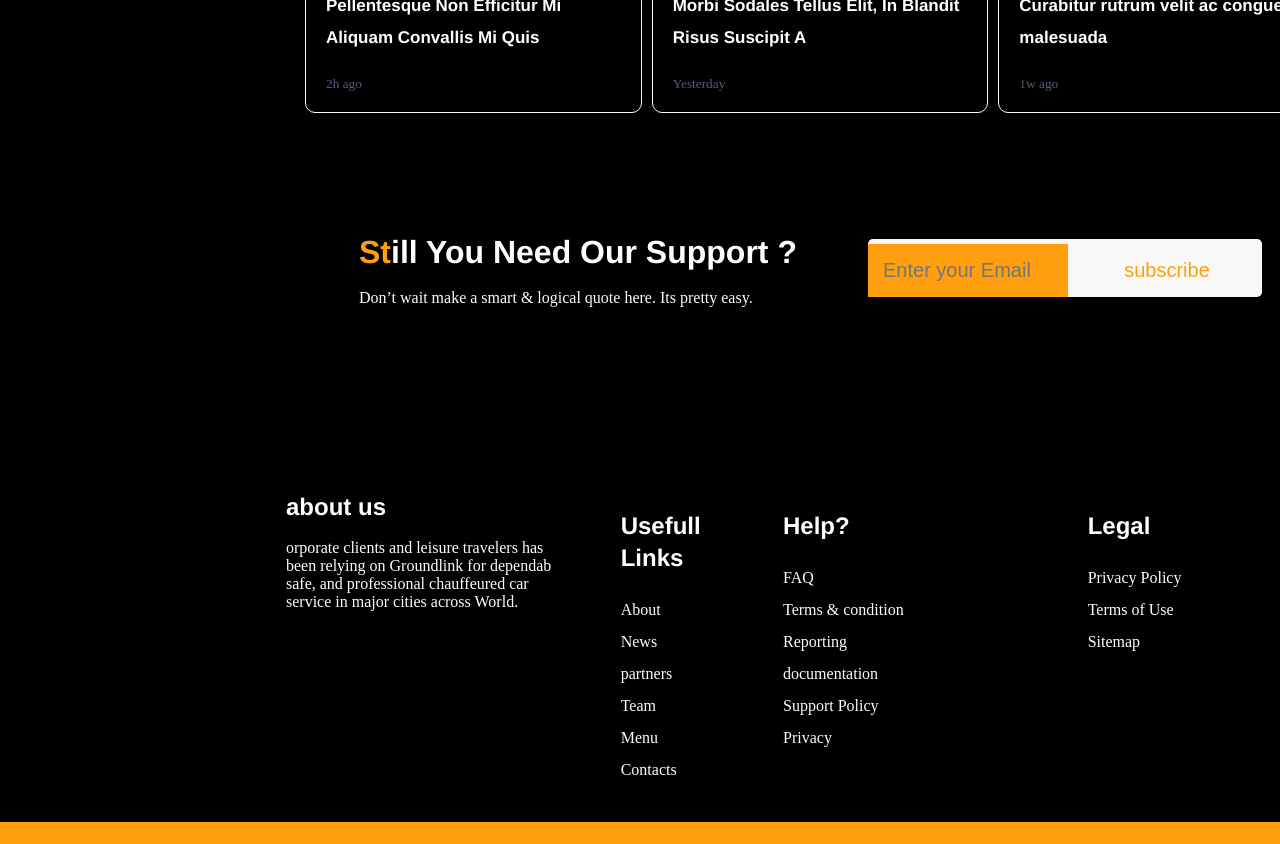
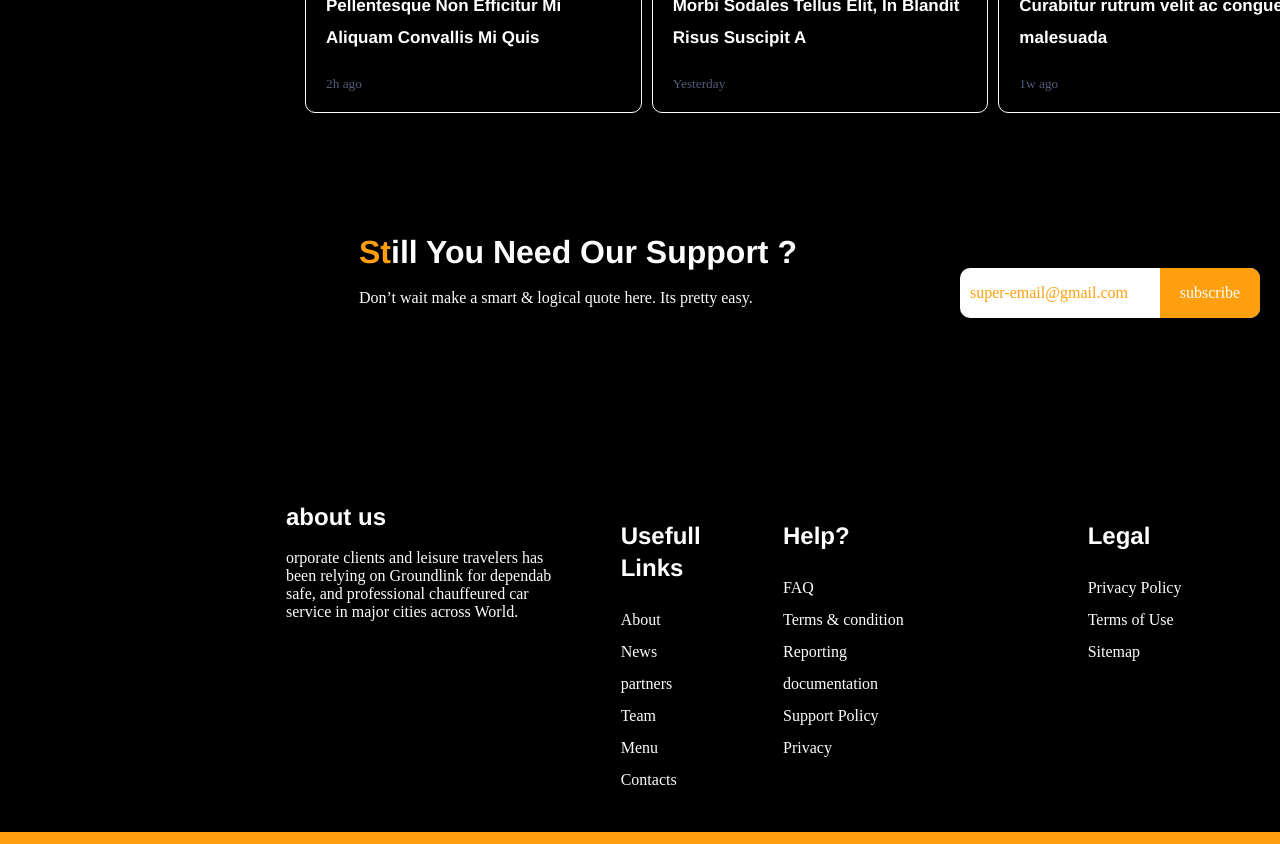
Before and after one commit to emanikor/Restaurant-foodtuck, a plain HTML site: page index.html in a window 1280 px wide. Shown: the part 6930-7774 px from the top of the page. Drawn offline with Linux system fonts and the light colour scheme.

Commit message:
Add files via upload

```diff
--- a/index.html
+++ b/index.html
@@ -598,16 +598,17 @@
       <h3><span>St</span>ill You Need Our Support ?</h3>
       <p>Don’t wait make a smart & logical quote here. Its pretty easy.</p>
     </div>
-      <div class="box-email">
-        <form action="#">
-          <div class="form-box">
-            <input type="text" name="email" placeholder="Enter your Email">
-            <button type="submit">subscribe</button>
-          </div>
-        </form>
+    <div class="email-box">
+    <div class="container">
+      <div class="login_bar">
+        <span class="login">super-email@gmail.com</span>
+        <span class="subscribe_button" onclick="subscribeOnClick()">subscribe</span>
+        <span class="subscribing"></span>
+        <span class="thanks"> Thank you. You have been subscribed</span>
       </div>
     </div>
-
+    </div>
+  </div>
  </section>
  <div class="break-1"></div>
  <footer class="footer">
--- a/index.js
+++ b/index.js
@@ -1,12 +1,15 @@
+
+//toggle button for navbar
 const toggleButton = document.getElementsByClassName('toggle-button')[0]
 const navbarLinks = document.getElementsByClassName('navbar-links')[0]
 
 toggleButton.addEventListener('click', () => {
-  navbarLinks.classList.toggle('active')
+  navbarLinks.classList.toggle('active');
+
 
 })
 
-
+//foodmenu button---
 const menuBtns = document.querySelectorAll('.menu-btn');
 const foodItems = document.querySelectorAll('.food-item');
 
@@ -38,3 +41,47 @@ function showFoodMenu(newMenuBtn){
         }
     });
 }
+
+
+//subscribing button
+var subscribe_button = document.querySelector(".subscribe_button");
+
+subscribe_button.addEventListener('click', function(){
+	var subscribing = document.querySelector(".subscribing");
+	var thanks = document.querySelector(".thanks");
+	var login = document.querySelector(".login");
+
+	subscribing.classList.add("subscribing_active");
+	subscribe_button.classList.add("subscribe_button_active");
+	setTimeout(function(){
+		login.classList.add("login_active");
+	}, 1200);
+	setTimeout(function(){
+		thanks.classList.add("thanks_active");
+	}, 1400);
+
+	setTimeout(function(){
+		thanks.classList.remove("thanks_active");
+		login.classList.remove("login_active");
+		subscribing.classList.remove("subscribing_active");
+		subscribe_button.classList.remove("subscribe_button_active");
+	}, 4000);
+});
+// // Wrap every letter in a span
+// var textWrapper = document.querySelector('.ml6 .letters');
+// textWrapper.innerHTML = textWrapper.textContent.replace(/\S/g, "<span class='letter'>$&</span>");
+
+// anime.timeline({loop: true})
+//   .add({
+//     targets: '.ml6 .letter',
+//     translateY: ["1.1em", 0],
+//     translateZ: 0,
+//     duration: 750,
+//     delay: (el, i) => 50 * i
+//   }).add({
+//     targets: '.ml6',
+//     opacity: 0,
+//     duration: 1000,
+//     easing: "easeOutExpo",
+//     delay: 1000
+//   });
--- a/style.css
+++ b/style.css
@@ -962,16 +962,7 @@ text-align: center;
 .user-info small {
   color: #545d7a;
 }
-.box-email{
-  display: flex;
-  align-items: center;
-  justify-content: center;
-  height: 10vh;
-  position: absolute;
-  margin-top: 0;
-  margin-left: 840px;
-  width: 450px;
-}
+
 .email-contact{
  align-items: flex-start;
  margin-left: 359px;
@@ -994,6 +985,130 @@ line-height: 4px;
 /* identical to box height, or 125% */
 color: #fdfdfd;
 }
+
+.email-box .container {
+	width: 300px;
+	height: 300px;
+	margin: auto;
+
+  margin-left: 60rem;
+}
+
+.login_bar {
+	width: 300px;
+	height: 50px;
+	background: white;
+	border-radius: 10px;
+	top: 50%;
+	position: relative;
+  z-index: 1;
+	overflow: hidden;
+}
+
+.login {
+	background: transparent;
+	position: absolute;
+	height: 100%;
+	width: 190px;
+	padding-left: 10px;
+	text-align: left;
+	line-height: 50px;
+	vertical-align: middle;
+	z-index: 10;
+	-webkit-transition: transform 0.2s ease-in-out 0s;
+	   -moz-transition: transform 0.2s ease-in-out 0s;
+	     -o-transition: transform 0.2s ease-in-out 0s;
+	        transition: transform 0.2s ease-in-out 0s;
+}
+
+.login_active {
+	-webkit-transform: translateX(300px);
+	   -moz-transform: translateX(300px);
+	    -ms-transform: translateX(300px);
+	     -o-transform: translateX(300px);
+	        transform: translateX(300px);
+}
+
+.subscribe_button:hover{
+	background-color: #222A33;
+	cursor:pointer;
+}
+
+.subscribe_button {
+	background:#FF9F0D;
+	position: absolute;
+	top: -50px;
+	left: 200px;
+	border-top-right-radius: 10px;
+	border-bottom-right-radius: 10px;
+	height: 150px;
+	width: 100px;
+	text-align: center;
+	line-height: 150px;
+	vertical-align: middle;
+	color: white;
+	-webkit-transition: transform 0.5s ease 0s;
+	   -moz-transition: transform 0.5s ease 0s;
+	     -o-transition: transform 0.5s ease 0s;
+	        transition: transform 0.5s ease 0s;
+}
+
+.subscribe_button_active{
+	-webkit-transform: translateY(50px);
+	   -moz-transform: translateY(50px);
+	    -ms-transform: translateY(50px);
+	     -o-transform: translateY(50px);
+	        transform: translateY(50px);
+}
+
+.subscribing{
+	background: #CDD4DC;
+	height: 100%;
+	width: 300px;
+	z-index: 5;
+	position: absolute;
+	left:-300px;
+	display: inline-block;
+	-webkit-transition: transform 1s ease 0s ;
+	   -moz-transition: transform 1s ease 0s ;
+	     -o-transition: transform 1s ease 0s ;
+	        transition: transform 1s ease 0s ;
+}
+
+.subscribing_active {
+	-webkit-transform: translateX(300px);
+	   -moz-transform: translateX(300px);
+	    -ms-transform: translateX(300px);
+	     -o-transform: translateX(300px);
+	        transform: translateX(300px);
+}
+
+.thanks{
+	background: transparent;
+	height: 100%;
+	width: 300px;
+	z-index: 5;
+	text-align: left;
+	line-height: 50px;
+	vertical-align: middle;
+	padding-left: 10px;
+	position: absolute;
+	top:50px;
+	display: inline-block;
+	-webkit-transition: transform 0.5s ease 0s ;
+	   -moz-transition: transform 0.5s ease 0s ;
+	     -o-transition: transform 0.5s ease 0s ;
+	        transition: transform 0.5s ease 0s ;
+}
+
+.thanks_active {
+	-webkit-transform: translateY(-50px);
+	   -moz-transform: translateY(-50px);
+	    -ms-transform: translateY(-50px);
+	     -o-transform: translateY(-50px);
+	        transform: translateY(-50px);
+}
+
 .break-1{
   max-width: 800px;
   justify-content: center;
@@ -1003,47 +1118,14 @@ color: #fdfdfd;
   position: absolute;
   color: #FF9F0D;
 }
-.form-box{
-  padding: px;
-  border-radius: 5px;
-  background-color: #f8f8f8;
-  margin-top: 220px;
-
-}
-.form-box input {
-  font-size: 16px;
-  color: #ffffff;
-  padding: 15px 15px;
-  font-size: 20px;
-  border: none;
-  outline: none;
-  background: #FF9F0D;
-
-  max-width: 200px;
-}
-.form-box button{
-  color: #FF9F0D;
-  padding: 10px 10px;
-  font-size: 20px;
-  border: none;
-  border-radius: 3px;
-  background-color: #f8f8f8;
-  cursor: pointer;
-  transition: .3s;
-  height: 20px;
-
-}
-.form-box button:hover{
-  background: #353333;
-  height: 55px;
-}
+
 .footer {
   display: flex;
   flex-flow: row wrap;
   padding: 30px 30px 20px 30px;
   color: #2f2f2f;
 
- margin-top: 327px;
+ margin-top: 37px;
 }
 
 .footer > * {
```
